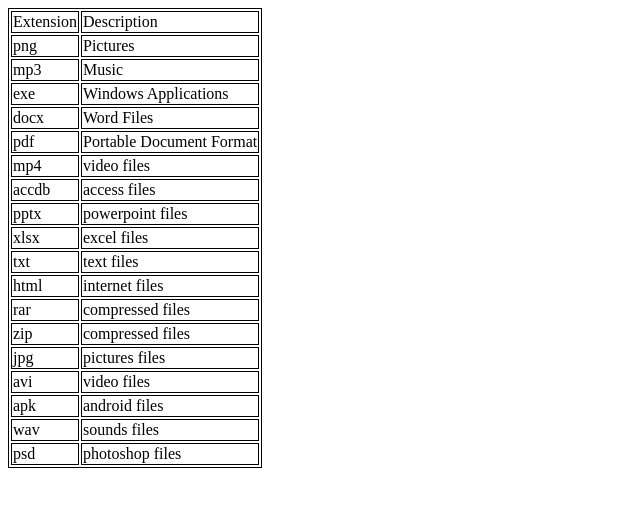
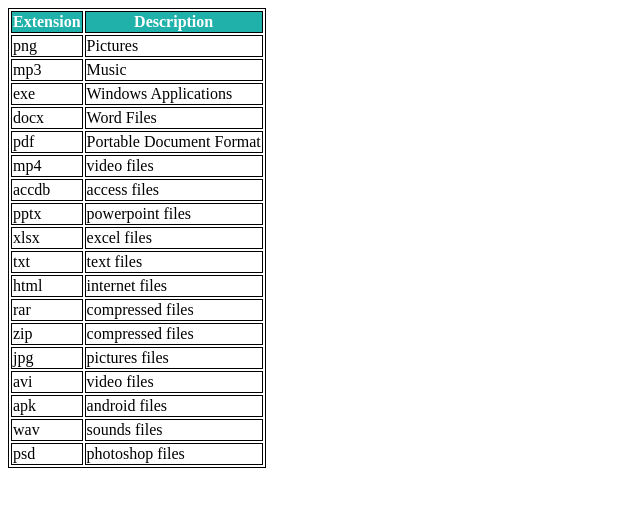
Before and after one commit to learnwithbilal/icdl, a plain HTML site: page pages/ext.html in a window 1280 px wide. Shown: the whole page, without its empty margins (0-640 px from the left). Drawn offline with Linux system fonts and the light colour scheme.

Commit message:
change colors

```diff
--- a/pages/ext.html
+++ b/pages/ext.html
@@ -20,8 +20,8 @@
     <table>
       <thead>
         <tr>
-          <td>Extension</td>
-          <td>Description</td>
+          <th style="background-color: lightseagreen; color: white;">Extension</th>
+          <th style="background-color: lightseagreen; color: white;">Description</th>
         </tr>
       </thead>
       <tbody>
```
